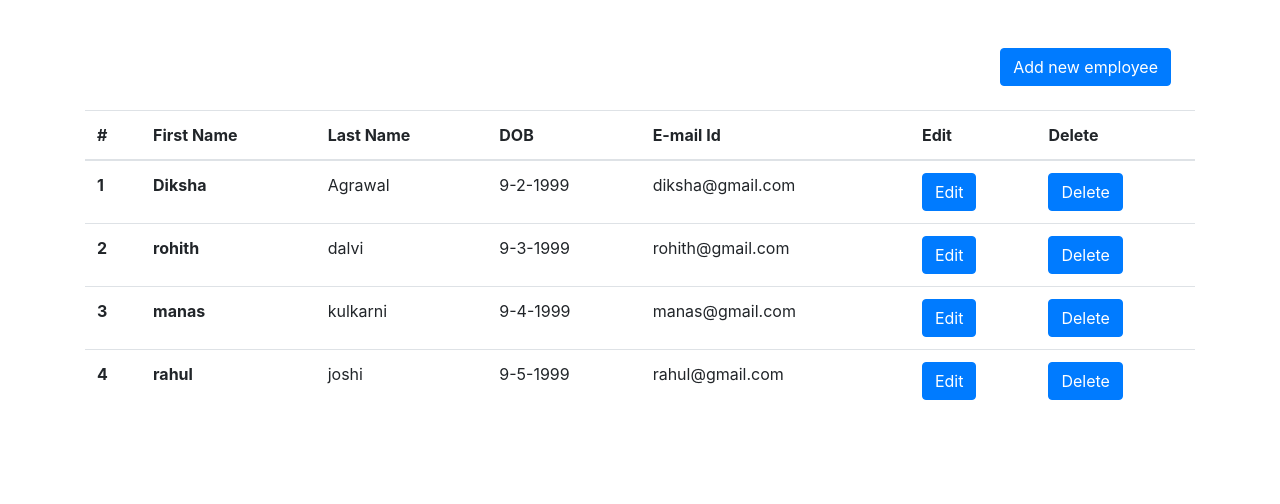
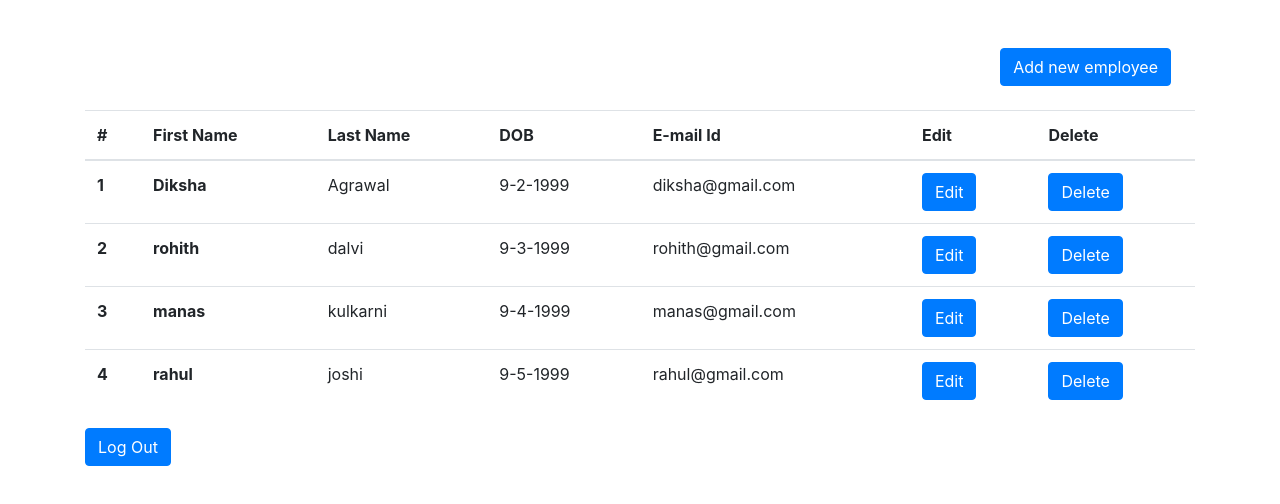
Before and after one commit to vaishnavi-gulwelkar/AngularApp, an Angular app: page /dashboard in a window 1280 px wide. Shown: the top 504 px of the page. Built offline with nearby package versions, Linux system fonts and the light colour scheme.

Commit message:
done with logout code

```diff
--- a/src/app/dashboard/dashboard.component.html
+++ b/src/app/dashboard/dashboard.component.html
@@ -27,6 +27,8 @@
         </tbody>
     </table>
 </div>
+
+<button class="btn btn-primary" type="button" (click)="logout()">Log Out</button>
 </div>
 
 <div class="col-md-8 alert alert-warning" role="alert" *ngIf="empList.length === 0">
--- a/src/app/dashboard/dashboard.component.ts
+++ b/src/app/dashboard/dashboard.component.ts
@@ -27,15 +27,21 @@ export class DashboardComponent implements OnInit {
       this.empList = employees;
     }
 
+
+}
+logout(){
+  const log=localStorage.getItem('islogedin');
+  if(log=='true'){
+    localStorage.removeItem('email');
+    localStorage.removeItem('password');
+    localStorage.removeItem('islogedin');
+
+    this.router.navigate(['/login']);
+    alert('Loged Out Successfully');
+  }
 }
 
   ngOnInit(): void {
-    const log=localStorage.getItem('islogedin');
-/*
-    if(log=='true'){
-      localStorage.removeItem('email');
-      localStorage.removeItem('password');
-      localStorage.removeItem('islogedin');
-    }*/
+
   }
 }
```
